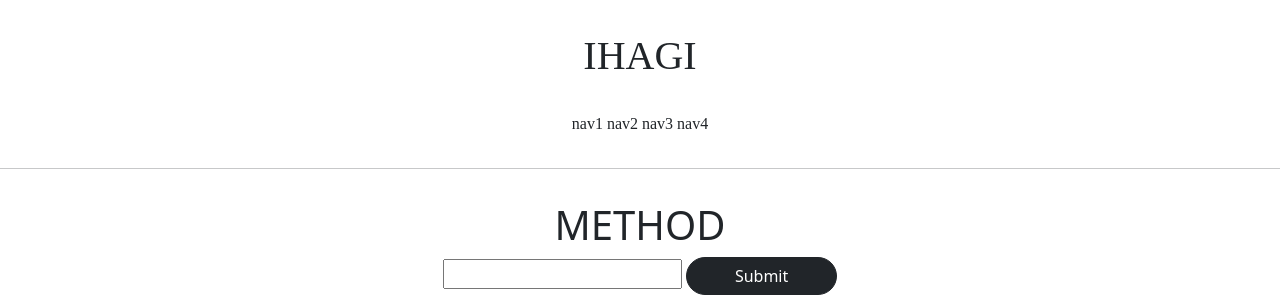
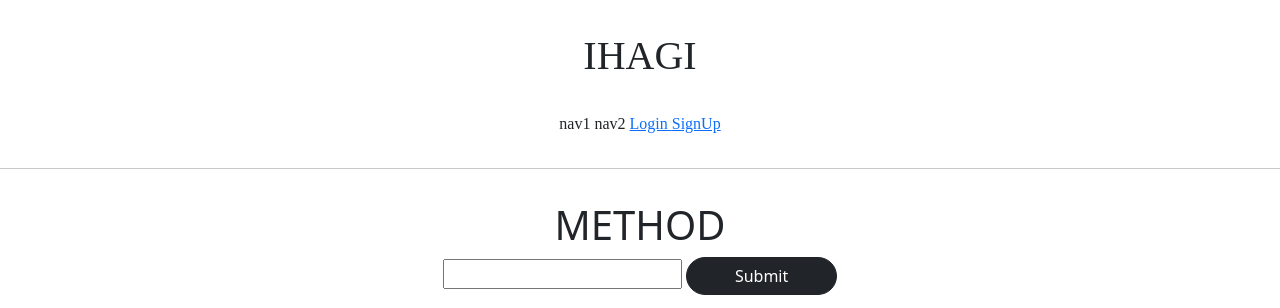
Before and after one commit to IHAGI-c/super-system, a Django app: page /accounts/hello_world/ in a window 1280 px wide. Shown: the top 308 px of the page. Run offline with Django 3.2, Linux system fonts and the light colour scheme; parts of the project's set-up code (start-up, migrations or seed data) failed here and were passed over.

Commit message:
7/14 class_2_3

```diff
--- a/templates/header.html
+++ b/templates/header.html
@@ -6,7 +6,25 @@
     <div class = ihagi_header_button>
         <span>nav1</span>
         <span>nav2</span>
-        <span>nav3</span>
-        <span>nav4</span>
+
+        {% if not user.is_authenticated %}
+
+        <span>
+            <a href="{% url 'accountapp:login' %}">
+                Login
+            </a>
+        </span>
+        <span>
+            <a href="{% url 'accountapp:create' %}">
+                SignUp
+            </a>
+        </span>
+        {% else %}
+        <span>
+            <a href="{% url "accountapp:logout" %}">
+                Logout
+            </a>
+        </span>
+        {% endif %}
     </div>
 </div>
```
